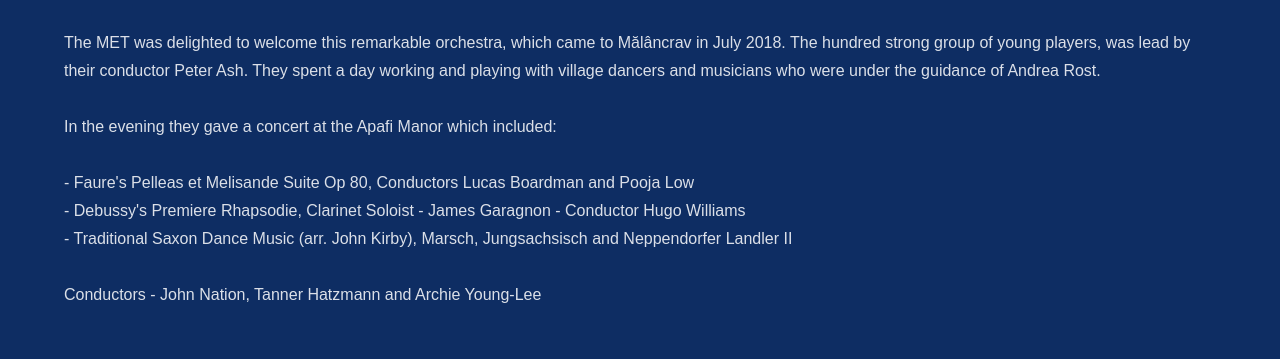
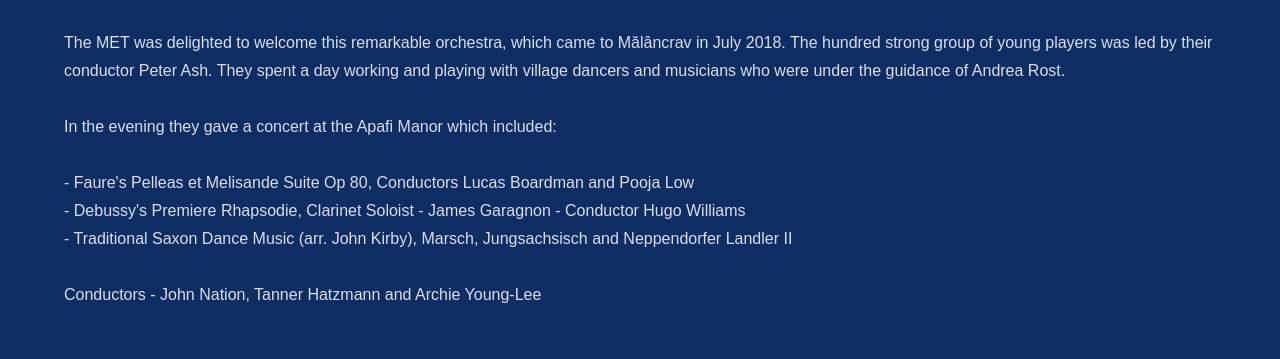
Before and after one commit to LiloZiu/METWebsite, a plain HTML site: page Content/News/News2018.html in a window 1280 px wide. Shown: the part 1846-2205 px from the top of the page. Drawn offline with Linux system fonts and the light colour scheme; files whose address does not match are found by name.

Commit message:
Changes orchestra text

```diff
--- a/Content/News/News2018.html
+++ b/Content/News/News2018.html
@@ -56,7 +56,7 @@
 									</div>
 								</div>
 								<p>
-									The MET was delighted to welcome this remarkable orchestra, which came to Mălâncrav in July 2018. The hundred strong group of young players, was lead by their conductor Peter Ash. They spent a day working and playing with village dancers and musicians who were under the guidance of Andrea Rost.</br>
+									The MET was delighted to welcome this remarkable orchestra, which came to Mălâncrav in July 2018. The hundred strong group of young players was led by their conductor Peter Ash. They spent a day working and playing with village dancers and musicians who were under the guidance of Andrea Rost.</br>
 									</br>In the evening they gave a concert at the Apafi Manor which included:</br></br>
 									- Faure's Pelleas et Melisande Suite Op 80, Conductors Lucas Boardman and Pooja Low</br>
 									- Debussy's Premiere Rhapsodie, Clarinet Soloist - James Garagnon - Conductor Hugo Williams</br>
```
Also changed, not shown: Content/News/NotableEvents.html (+1 -1 lines), index.html (+1 -1 lines).
